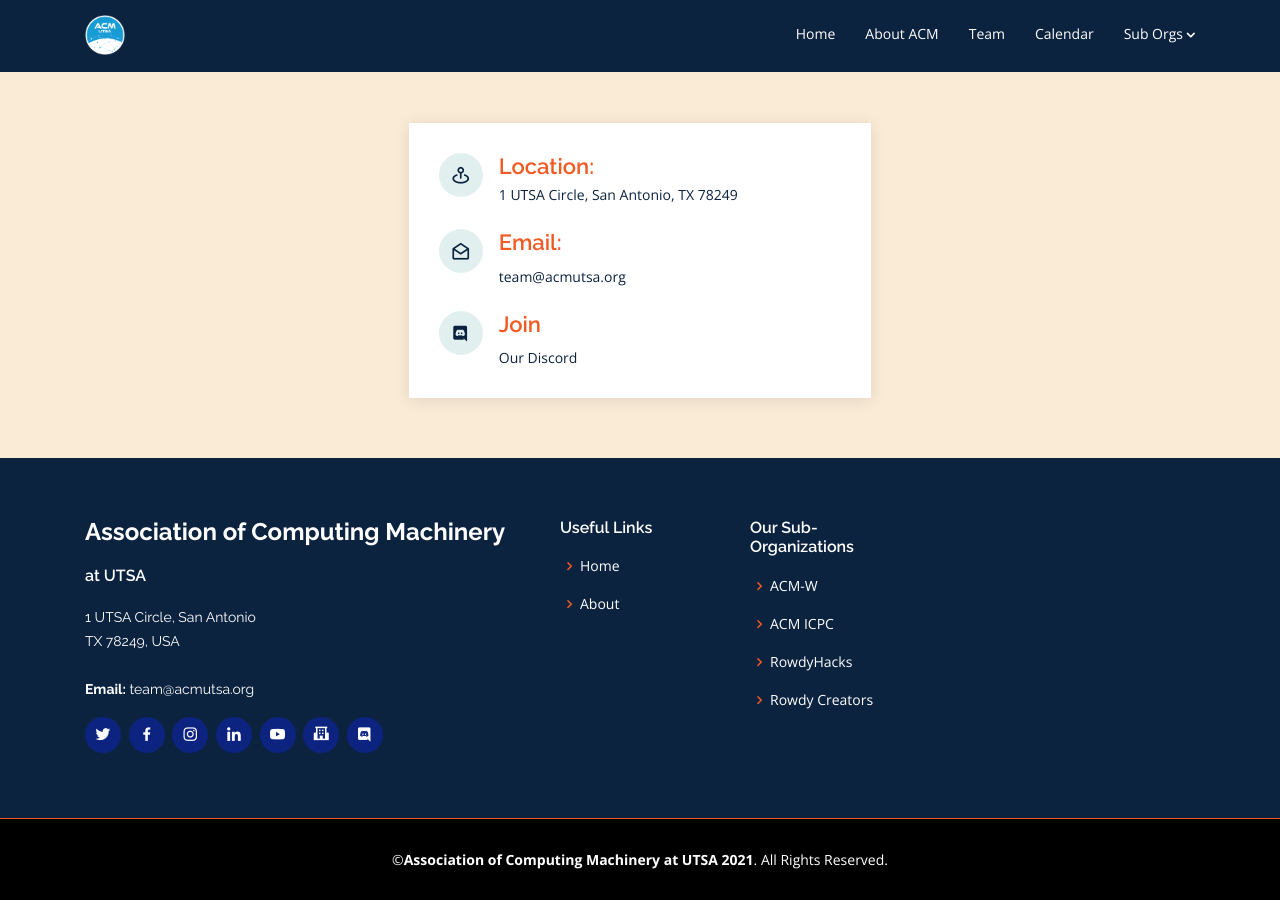
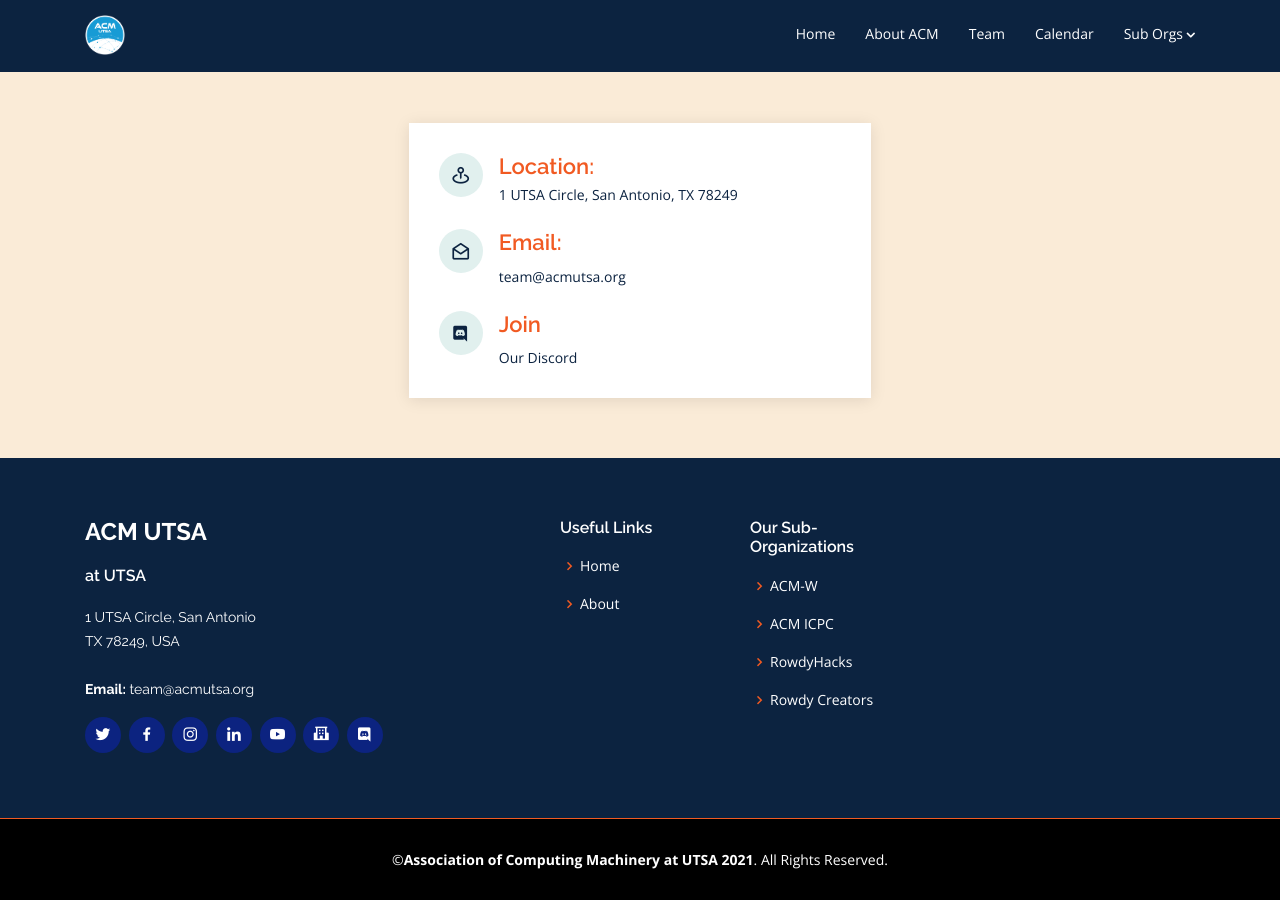
Before and after one commit to acmutsa/acmutsa.github.io, a Jekyll site: the page built from index.html, in a window 1280 px wide and 900 px high, scrolled down 3466 px. Built offline with Jekyll 4.4.1, drawn with Linux system fonts in a browser that asks for light colours; nearby versions of some CDN libraries; the list of posts is cut into pages by our own code; some of the changed lines change nothing that is shown.

Commit message:
updated config

```diff
--- a/_config.yml
+++ b/_config.yml
@@ -1,9 +1,11 @@
 # Site settings
-title: Association of Computing Machinery
+title: ACM UTSA
 email: team@acmutsa.org
 author: Zaquariah Holland
 description: >-
-  This is the ACM UTSA description
+  "The Association for Computing Machinery at UTSA is dedicated to giving members and students the
+   opportunity to gain experience, network, socialize, learn, and grow outside of the classroom in
+   all fields of technology and computing."
 baseurl: /acmutsa.github.io
 url: https://acmutsa.github.io
 
```
